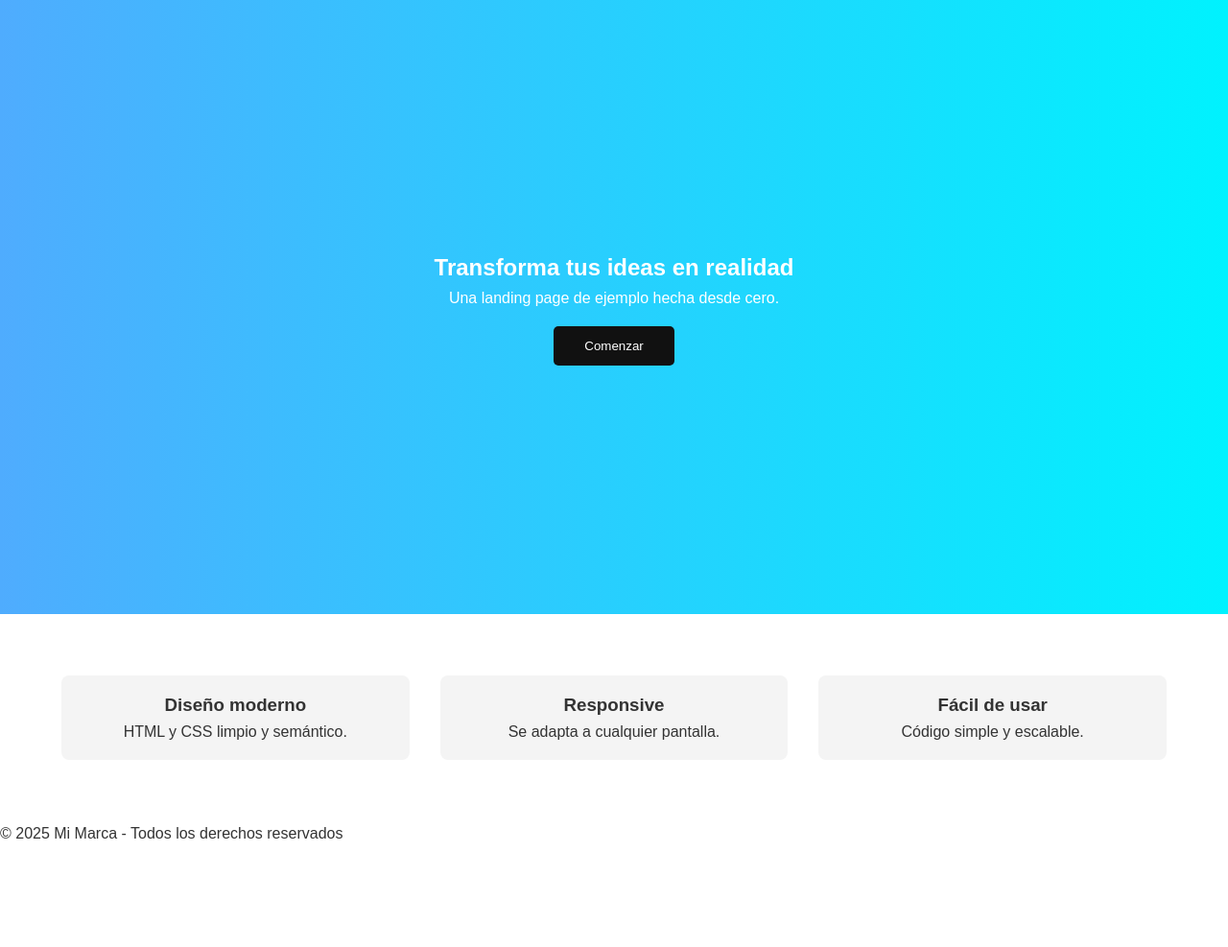
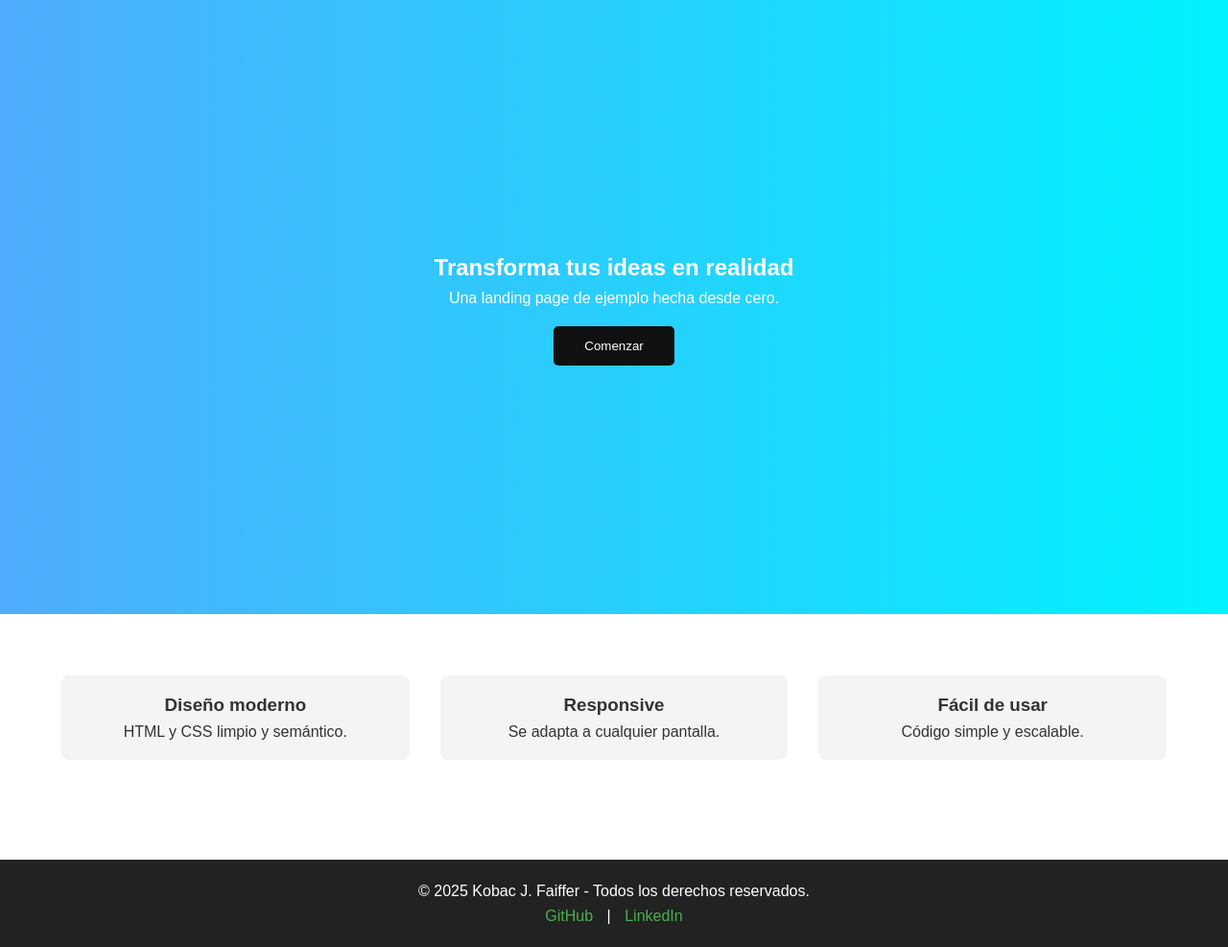
Before and after one commit to Kobacvjfaiffer/landing-page-clon, a plain HTML site: page index.html in a window 1280 px wide. Shown: the part 70-1057 px from the top of the page at 96% size. Before the commit the page ends 952 px from the top, so only its background shows below. Drawn offline with Linux system fonts and the light colour scheme.

Commit message:
Agregado footer con links a GitHub y LinkedIn

```diff
--- a/index.html
+++ b/index.html
@@ -43,7 +43,12 @@
   </main>
 
   <footer>
-    <p>© 2025 Mi Marca - Todos los derechos reservados</p>
-  </footer>
+  <p>&copy; 2025 Kobac J. Faiffer - Todos los derechos reservados.</p>
+  <p>
+    <a href="https://github.com/Kobacvjfaiffer" target="_blank">GitHub</a> |
+    <a href="https://www.linkedin.com/in/kobac-j-faiffer-950750bb/" target="_blank">LinkedIn</a>
+  </p>
+</footer>
+
 </body>
 </html>
--- a/style.css
+++ b/style.css
@@ -110,3 +110,21 @@ nav a {
     padding: 4rem;
   }
 }
+
+footer {
+  background-color: #222;
+  color: #fff;
+  text-align: center;
+  padding: 20px;
+  margin-top: 40px;
+}
+
+footer a {
+  color: #4CAF50;
+  text-decoration: none;
+  margin: 0 10px;
+}
+
+footer a:hover {
+  text-decoration: underline;
+}
```
